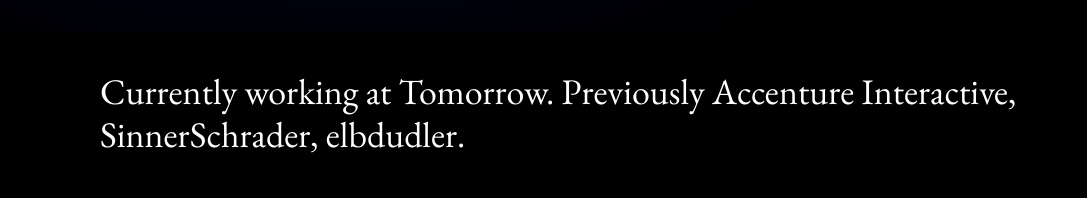
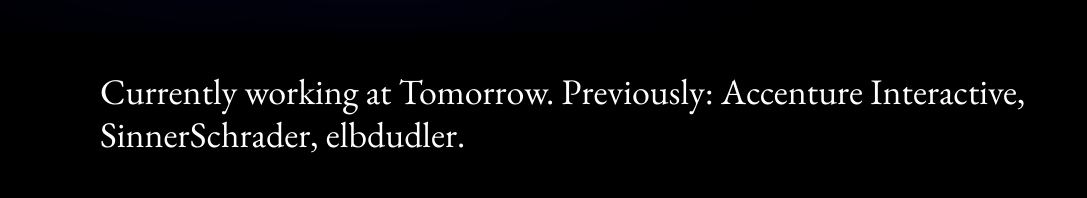
Before and after one commit to tilmx/tilman.io, an Astro site: page / in a window 1280 px wide. Shown: the part 3016-3214 px from the top of the page, without its empty margins (0-1087 px from the left). Built offline with nearby package versions, Linux system fonts and the light colour scheme; Astro itself is replaced by a stand-in of ours.

Commit message:
fix: adjust text

```diff
--- a/src/pages/index.astro
+++ b/src/pages/index.astro
@@ -97,8 +97,8 @@
 	<Wrapper>
 		<div class="content">
 			<Text size="large" serif>
-				Currently working at Tomorrow. Previously Accenture Interactive,
-				SinnerSchrader, elbdudler.
+				Currently working at Tomorrow. Previously: Accenture
+				Interactive, SinnerSchrader, elbdudler.
 			</Text>
 			<Text size="large" serif>
 				Available for selected freelance projects.
```
